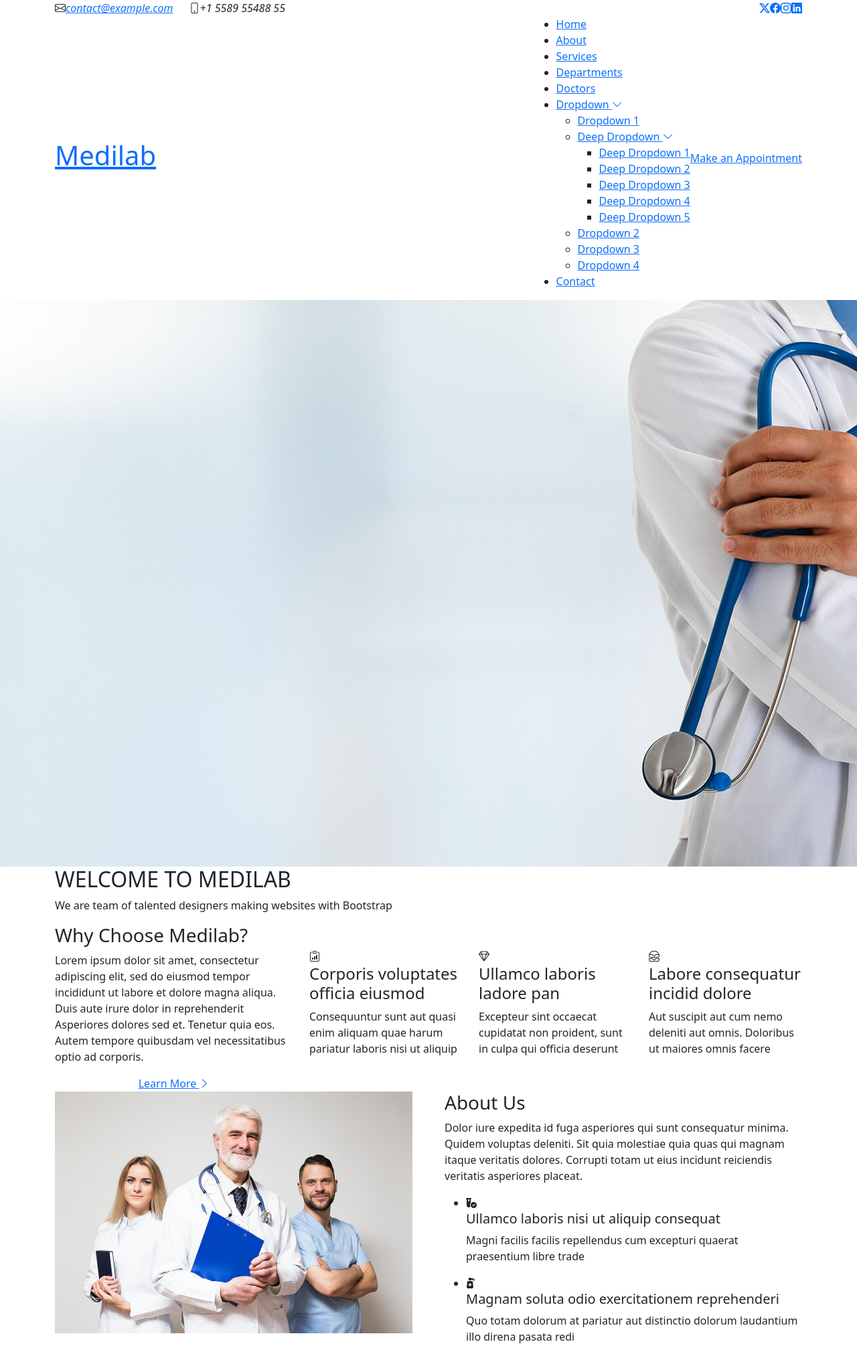
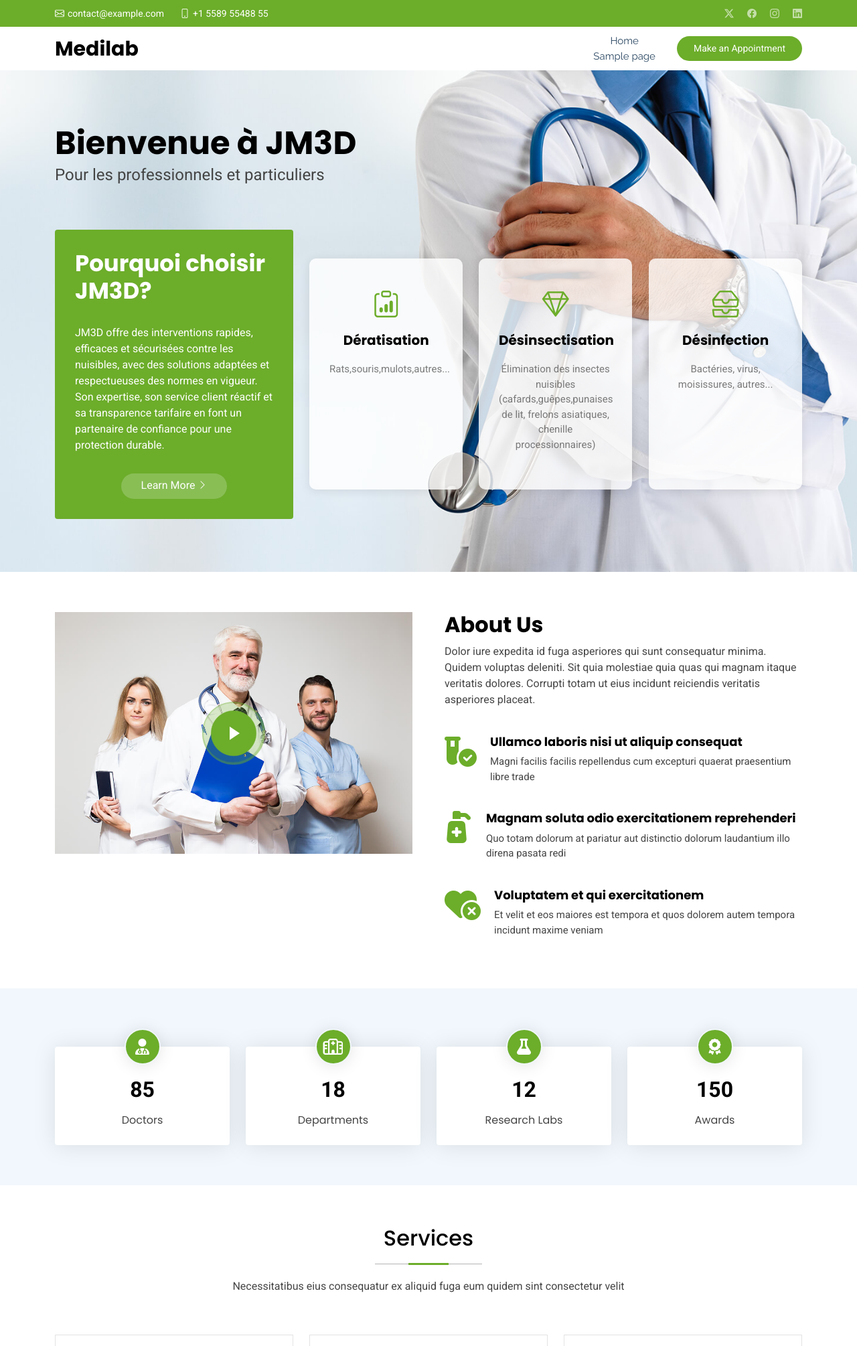
Before and after one commit to Adem-romdhane/Projet-tutored, a WordPress theme: template index.php in a window 1280 px wide; the page is wider, and only the part inside the window is pictured. Shown: the top 2010 px of that part at 67% size. Run offline with PHP 8.4 and a stand-in for WordPress, Linux system fonts and the light colour scheme; the site name, menu and one post (Sample post) are stand-ins, and other content is empty.

Commit message:
modification design

```diff
--- a/footer.php
+++ b/footer.php
@@ -52,7 +52,7 @@
             <li><a href="#">Sit quas consectetur</a></li>
           </ul>
         </div>
-
+Lorem ipsum dolor sit amet consectetur adipisicing elit. Perferendis nisi modi error labore mollitia delectus eius, aperiam voluptate fuga porro optio aspernatur placeat illo magni atque deserunt explicabo recusandae doloribus!
         <div class="col-lg-2 col-md-3 footer-links">
           <h4>Nobis illum</h4>
           <ul>
@@ -79,3 +79,17 @@
     </div>
 
   </footer>
+
+  <!-- Scroll Top -->
+  <a href="#" id="scroll-top" class="scroll-top d-flex align-items-center justify-content-center"><i class="bi bi-arrow-up-short"></i></a>
+
+  <!-- Preloader
+  <div id="preloader"></div>-->
+
+  <!--<script src="assets/vendor/purecounter/purecounter_vanilla.js"></script> -->
+
+  <!-- Main JS File -->
+  <?php wp_footer() ?>
+</body>
+
+</html>
--- /dev/null
+++ b/functions.php
@@ -0,0 +1,49 @@
+<?php
+    /**
+     * Fonction qui permet de charger le css, les fonctions javascript, les polices d'écritures...
+     */
+    function theme_enqueue_styles_scripts() {
+        // Charger les polices Google
+        wp_enqueue_style('google-fonts', 'https://fonts.googleapis.com/css2?family=Roboto:wght@100;300;400;500;700;900&family=Poppins:wght@100;200;300;400;500;600;700;800;900&family=Raleway:wght@100;200;300;400;500;600;700;800;900&display=swap', [], null);
+
+        // Charger Bootstrap et autres bibliothèques CSS
+        wp_enqueue_style('bootstrap', get_template_directory_uri() . '/assets/vendor/bootstrap/css/bootstrap.min.css', [], null);
+        wp_enqueue_style('bootstrap-icons', get_template_directory_uri() . '/assets/vendor/bootstrap-icons/bootstrap-icons.css', [], null);
+        wp_enqueue_style('aos', get_template_directory_uri() . '/assets/vendor/aos/aos.css', [], null);
+        wp_enqueue_style('fontawesome', get_template_directory_uri() . '/assets/vendor/fontawesome-free/css/all.min.css', [], null);
+        wp_enqueue_style('glightbox', get_template_directory_uri() . '/assets/vendor/glightbox/css/glightbox.min.css', [], null);
+        wp_enqueue_style('swiper', get_template_directory_uri() . '/assets/vendor/swiper/swiper-bundle.min.css', [], null);
+
+        // Charger le CSS principal du thème
+        wp_enqueue_style('style', get_template_directory_uri() . '/style.css', [], null);
+
+        // Charger les scripts JS
+        wp_enqueue_script('bootstrap', get_template_directory_uri() . '/assets/vendor/bootstrap/js/bootstrap.bundle.min.js', ['jquery'], null, true);
+        wp_enqueue_script('aos', get_template_directory_uri() . '/assets/vendor/aos/aos.js', [], null, true);
+        wp_enqueue_script('glightbox', get_template_directory_uri() . '/assets/vendor/glightbox/js/glightbox.min.js', [], null, true);
+        wp_enqueue_script('swiper', get_template_directory_uri() . '/assets/vendor/swiper/swiper-bundle.min.js', [], null, true);
+        wp_enqueue_script('purecounter', get_template_directory_uri() . '/assets/vendor/purecounter/purecounter_vanilla.js', array(), null, true);
+
+
+        // Charger le script principal du thème
+        wp_enqueue_script('main-js', get_template_directory_uri() . '/assets/js/main.js', [], null, true);
+    }
+
+    add_action('wp_enqueue_scripts', 'theme_enqueue_styles_scripts');
+
+    /**
+     * Fonction pour crée le menu pour le header et footer
+     */
+    function create_menu() {
+        register_nav_menus(
+            array(
+                'menu-haut' => 'Menu Header',
+                'menu-bas'  => 'Menu Footer'
+            )
+        );
+    }
+    add_action('after_setup_theme', 'create_menu');
+
+
+
+?>
--- a/header.php
+++ b/header.php
@@ -1,3 +1,25 @@
+<!DOCTYPE html>
+
+<html <?php language_attributes(); ?>>
+
+<head>
+  <meta content="width=device-width, initial-scale=1.0" name="viewport">
+
+
+  <!--Dynamique -->
+  <meta charset="<?php bloginfo('charset'); ?>">
+  <!-- =======================================================
+  * Template Name: Medilab
+  * Template URL: https://bootstrapmade.com/medilab-free-medical-bootstrap-theme/
+  * Updated: Aug 07 2024 with Bootstrap v5.3.3
+  * Author: BootstrapMade.com
+  * License: https://bootstrapmade.com/license/
+  ======================================================== -->
+  <?php wp_head()?>
+</head>
+
+<body class="index-page">
+
 <header id="header" class="header sticky-top">
 
     <div class="topbar d-flex align-items-center">
@@ -6,6 +28,7 @@
           <i class="bi bi-envelope d-flex align-items-center"><a href="mailto:contact@example.com">contact@example.com</a></i>
           <i class="bi bi-phone d-flex align-items-center ms-4"><span>+1 5589 55488 55</span></i>
         </div>
+        <!-- à mettre en place avec carbon fields-->
         <div class="social-links d-none d-md-flex align-items-center">
           <a href="#" class="twitter"><i class="bi bi-twitter-x"></i></a>
           <a href="#" class="facebook"><i class="bi bi-facebook"></i></a>
@@ -25,33 +48,20 @@
         </a>
 
         <nav id="navmenu" class="navmenu">
-          <ul>
-            <li><a href="#hero" class="active">Home<br></a></li>
-            <li><a href="#about">About</a></li>
-            <li><a href="#services">Services</a></li>
-            <li><a href="#departments">Departments</a></li>
-            <li><a href="#doctors">Doctors</a></li>
-            <li class="dropdown"><a href="#"><span>Dropdown</span> <i class="bi bi-chevron-down toggle-dropdown"></i></a>
-              <ul>
-                <li><a href="#">Dropdown 1</a></li>
-                <li class="dropdown"><a href="#"><span>Deep Dropdown</span> <i class="bi bi-chevron-down toggle-dropdown"></i></a>
-                  <ul>
-                    <li><a href="#">Deep Dropdown 1</a></li>
-                    <li><a href="#">Deep Dropdown 2</a></li>
-                    <li><a href="#">Deep Dropdown 3</a></li>
-                    <li><a href="#">Deep Dropdown 4</a></li>
-                    <li><a href="#">Deep Dropdown 5</a></li>
-                  </ul>
-                </li>
-                <li><a href="#">Dropdown 2</a></li>
-                <li><a href="#">Dropdown 3</a></li>
-                <li><a href="#">Dropdown 4</a></li>
-              </ul>
-            </li>
-            <li><a href="#contact">Contact</a></li>
-          </ul>
+          <?php
+            wp_nav_menu(
+              array(
+                'theme_location' => 'menu-haut', // Utilise le menu 'menu-haut' enregistré
+                'container' => 'ul', // Enveloppe le menu dans une balise <ul>
+                'menu_class' => 'navbar-nav ms-auto mb-2 mb-lg-0 small fw-bolder', // Classes CSS pour le menu
+                'depth' => 2, // Permet d'afficher un sous-menu (dropdown) avec un niveau de profondeur
+                //'walker' => new WP_Bootstrap_Navwalker() // Si tu utilises Bootstrap pour le menu dropdown
+              )
+            );
+          ?>
           <i class="mobile-nav-toggle d-xl-none bi bi-list"></i>
         </nav>
+
 
         <a class="cta-btn d-none d-sm-block" href="#appointment">Make an Appointment</a>
 
--- a/index.php
+++ b/index.php
@@ -1,43 +1,4 @@
-<!DOCTYPE html>
-<html lang="en">
 
-<head>
-  <meta charset="utf-8">
-  <meta content="width=device-width, initial-scale=1.0" name="viewport">
-  <title>Index - Medilab Bootstrap Template</title>
-  <meta name="description" content="">
-  <meta name="keywords" content="">
-
-  <!-- Favicons -->
-  <link href="assets/img/favicon.png" rel="icon">
-  <link href="assets/img/apple-touch-icon.png" rel="apple-touch-icon">
-
-  <!-- Fonts -->
-  <link href="https://fonts.googleapis.com" rel="preconnect">
-  <link href="https://fonts.gstatic.com" rel="preconnect" crossorigin>
-  <link href="https://fonts.googleapis.com/css2?family=Roboto:ital,wght@0,100;0,300;0,400;0,500;0,700;0,900;1,100;1,300;1,400;1,500;1,700;1,900&family=Poppins:ital,wght@0,100;0,200;0,300;0,400;0,500;0,600;0,700;0,800;0,900;1,100;1,200;1,300;1,400;1,500;1,600;1,700;1,800;1,900&family=Raleway:ital,wght@0,100;0,200;0,300;0,400;0,500;0,600;0,700;0,800;0,900;1,100;1,200;1,300;1,400;1,500;1,600;1,700;1,800;1,900&display=swap" rel="stylesheet">
-
-  <!-- Vendor CSS Files -->
-  <link href="assets/vendor/bootstrap/css/bootstrap.min.css" rel="stylesheet">
-  <link href="assets/vendor/bootstrap-icons/bootstrap-icons.css" rel="stylesheet">
-  <link href="assets/vendor/aos/aos.css" rel="stylesheet">
-  <link href="assets/vendor/fontawesome-free/css/all.min.css" rel="stylesheet">
-  <link href="assets/vendor/glightbox/css/glightbox.min.css" rel="stylesheet">
-  <link href="assets/vendor/swiper/swiper-bundle.min.css" rel="stylesheet">
-
-  <!-- Main CSS File -->
-  <link href="assets/css/main.css" rel="stylesheet">
-
-  <!-- =======================================================
-  * Template Name: Medilab
-  * Template URL: https://bootstrapmade.com/medilab-free-medical-bootstrap-theme/
-  * Updated: Aug 07 2024 with Bootstrap v5.3.3
-  * Author: BootstrapMade.com
-  * License: https://bootstrapmade.com/license/
-  ======================================================== -->
-</head>
-
-<body class="index-page">
 
   <?php get_header() ?>
 
@@ -52,17 +13,16 @@
       <div class="container position-relative">
 
         <div class="welcome position-relative" data-aos="fade-down" data-aos-delay="100">
-          <h2>WELCOME TO MEDILAB</h2>
-          <p>We are team of talented designers making websites with Bootstrap</p>
+          <h2>Bienvenue à JM3D</h2>
+          <p>Pour les professionnels et particuliers</p>
         </div><!-- End Welcome -->
 
         <div class="content row gy-4">
           <div class="col-lg-4 d-flex align-items-stretch">
             <div class="why-box" data-aos="zoom-out" data-aos-delay="200">
-              <h3>Why Choose Medilab?</h3>
+              <h3>Pourquoi choisir JM3D?</h3>
               <p>
-                Lorem ipsum dolor sit amet, consectetur adipiscing elit, sed do eiusmod tempor incididunt ut labore et dolore magna aliqua. Duis aute irure dolor in reprehenderit
-                Asperiores dolores sed et. Tenetur quia eos. Autem tempore quibusdam vel necessitatibus optio ad corporis.
+              JM3D offre des interventions rapides, efficaces et sécurisées contre les nuisibles, avec des solutions adaptées et respectueuses des normes en vigueur. Son expertise, son service client réactif et sa transparence tarifaire en font un partenaire de confiance pour une protection durable.
               </p>
               <div class="text-center">
                 <a href="#about" class="more-btn"><span>Learn More</span> <i class="bi bi-chevron-right"></i></a>
@@ -77,24 +37,24 @@
                 <div class="col-xl-4 d-flex align-items-stretch">
                   <div class="icon-box" data-aos="zoom-out" data-aos-delay="300">
                     <i class="bi bi-clipboard-data"></i>
-                    <h4>Corporis voluptates officia eiusmod</h4>
-                    <p>Consequuntur sunt aut quasi enim aliquam quae harum pariatur laboris nisi ut aliquip</p>
+                    <h4>Dératisation</h4>
+                    <p>Rats,souris,mulots,autres...</p>
                   </div>
                 </div><!-- End Icon Box -->
 
                 <div class="col-xl-4 d-flex align-items-stretch">
                   <div class="icon-box" data-aos="zoom-out" data-aos-delay="400">
                     <i class="bi bi-gem"></i>
-                    <h4>Ullamco laboris ladore pan</h4>
-                    <p>Excepteur sint occaecat cupidatat non proident, sunt in culpa qui officia deserunt</p>
+                    <h4>Désinsectisation</h4>
+                    <p>Élimination des insectes nuisibles (cafards,guêpes,punaises de lit, frelons asiatiques, chenille processionnaires)</p>
                   </div>
                 </div><!-- End Icon Box -->
 
                 <div class="col-xl-4 d-flex align-items-stretch">
                   <div class="icon-box" data-aos="zoom-out" data-aos-delay="500">
                     <i class="bi bi-inboxes"></i>
-                    <h4>Labore consequatur incidid dolore</h4>
-                    <p>Aut suscipit aut cum nemo deleniti aut omnis. Doloribus ut maiores omnis facere</p>
+                    <h4>Désinfection</h4>
+                    <p>Bactéries, virus, moisissures, autres...</p>
                   </div>
                 </div><!-- End Icon Box -->
 
@@ -932,25 +892,3 @@
   </main>
 
   <?php get_footer() ?>
-
-
-  <!-- Scroll Top -->
-  <a href="#" id="scroll-top" class="scroll-top d-flex align-items-center justify-content-center"><i class="bi bi-arrow-up-short"></i></a>
-
-  <!-- Preloader -->
-  <div id="preloader"></div>
-
-  <!-- Vendor JS Files -->
-  <script src="assets/vendor/bootstrap/js/bootstrap.bundle.min.js"></script>
-  <script src="assets/vendor/php-email-form/validate.js"></script>
-  <script src="assets/vendor/aos/aos.js"></script>
-  <script src="assets/vendor/glightbox/js/glightbox.min.js"></script>
-  <script src="assets/vendor/purecounter/purecounter_vanilla.js"></script>
-  <script src="assets/vendor/swiper/swiper-bundle.min.js"></script>
-
-  <!-- Main JS File -->
-  <script src="assets/js/main.js"></script>
-
-</body>
-
-</html>
--- a/style.css
+++ b/style.css
@@ -21,8 +21,8 @@ Requires PHP: 8.2
   :root {
     --background-color: #ffffff; /* Background color for the entire website, including individual sections */
     --default-color: #444444; /* Default color used for the majority of the text content across the entire website */
-    --heading-color: #2c4964; /* Color for headings, subheadings and title throughout the website */
-    --accent-color: #1977cc; /* Accent color that represents your brand on the website. It's used for buttons, links, and other elements that need to stand out */
+    --heading-color: #000000; /* Color for headings, subheadings and title throughout the website */
+    --accent-color: #6cad2a; /* Accent color that represents your brand on the website. It's used for buttons, links, and other elements that need to stand out */
     --surface-color: #ffffff; /* The surface color is used as a background of boxed elements within sections, such as cards, icon boxes, or other elements that require a visual separation from the global background. */
     --contrast-color: #ffffff; /* Contrast color for text, ensuring readability against backgrounds of accent, heading, or default colors. */
   }
@@ -30,7 +30,7 @@ Requires PHP: 8.2
   /* Nav Menu Colors - The following color variables are used specifically for the navigation menu. They are separate from the global colors to allow for more customization options */
   :root {
     --nav-color: #2c4964;  /* The default color of the main navmenu links */
-    --nav-hover-color: #1977cc; /* Applied to main navmenu links when they are hovered over or active */
+    --nav-hover-color: #6cad2a; /* Applied to main navmenu links when they are hovered over or active */
     --nav-mobile-background-color: #ffffff; /* Used as the background color for mobile navigation menu */
     --nav-dropdown-background-color: #ffffff; /* Used as the background color for dropdown items that appear when hovering over primary navigation items */
     --nav-dropdown-color: #2c4964; /* Used for navigation links of the dropdown items in the navigation menu. */
```
